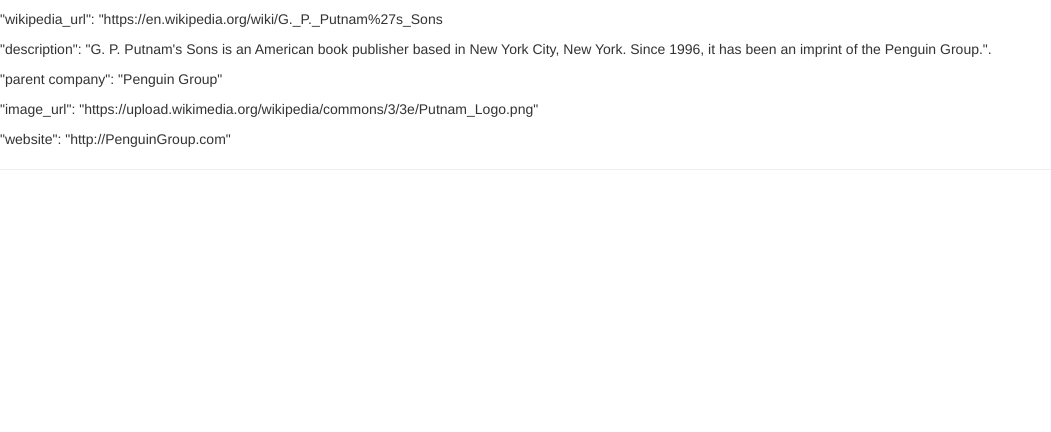
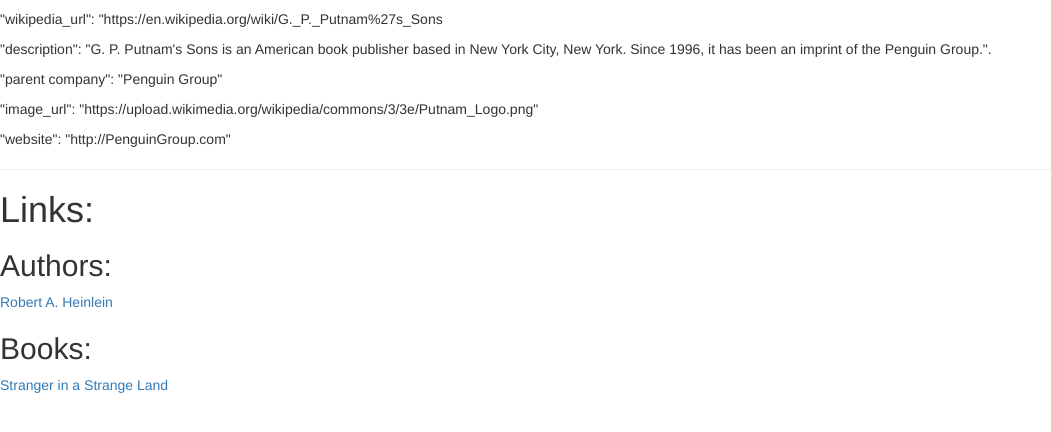
Before and after one commit to Jacobbtemple/cs329e-idb, a Flask app: page /publishers/Putnam in a window 1280 px wide. Shown: the part 182-614 px from the top of the page, without its empty margins (0-1051 px from the left). Run offline with Flask 2, Linux system fonts and the light colour scheme; some libraries are stand-ins or nearby versions.

Commit message:
updated Putnam.html

```diff
--- a/templates/Putnam.html
+++ b/templates/Putnam.html
@@ -22,4 +22,9 @@
     <p>"image_url": "https://upload.wikimedia.org/wikipedia/commons/3/3e/Putnam_Logo.png"</p>
     <p>"website": "http://PenguinGroup.com"</p>
     <hr/>
+		<h1>Links:</h1>
+      <h2>Authors:</h2>
+      <p><a href = {{ url_for('Heinlein') }}>Robert A. Heinlein</a></p>
+      <h2>Books:</h2>
+      <p><a href = {{ url_for('Stranger') }}>Stranger in a Strange Land</a></p>
 </body>
```
